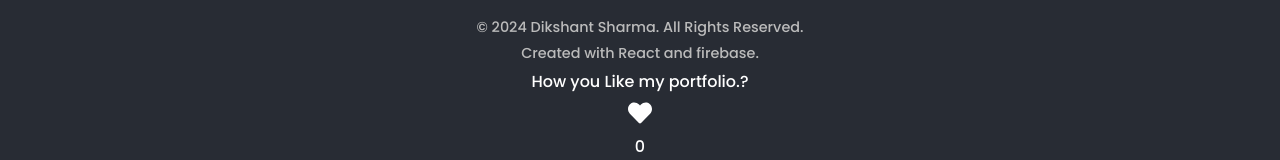
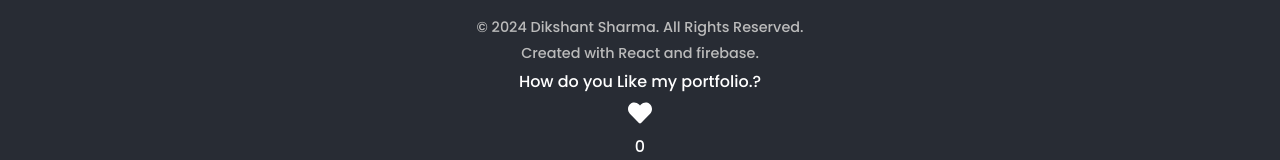
Before and after one commit to sharma-dikshant/my-portfolio, a React (Vite) app: page / in a window 1280 px wide. Shown: the part 2910-3070 px from the top of the page. Built offline with nearby package versions, Linux system fonts and the light colour scheme; no server answers; the database is empty.

Commit message:
updating footer message

```diff
--- a/src/components/footer/Footer.jsx
+++ b/src/components/footer/Footer.jsx
@@ -18,7 +18,7 @@ function Footer({ updateLikes, likes }) {
       </div>
       <div className={styles.likes}>
         <span>
-          <stong>How you Like my portfolio.?</stong>
+          <stong>How do you Like my portfolio.?</stong>
         </span>
         <span
           style={{ padding: "5px", display: "flex", flexDirection: "column" }}
```
